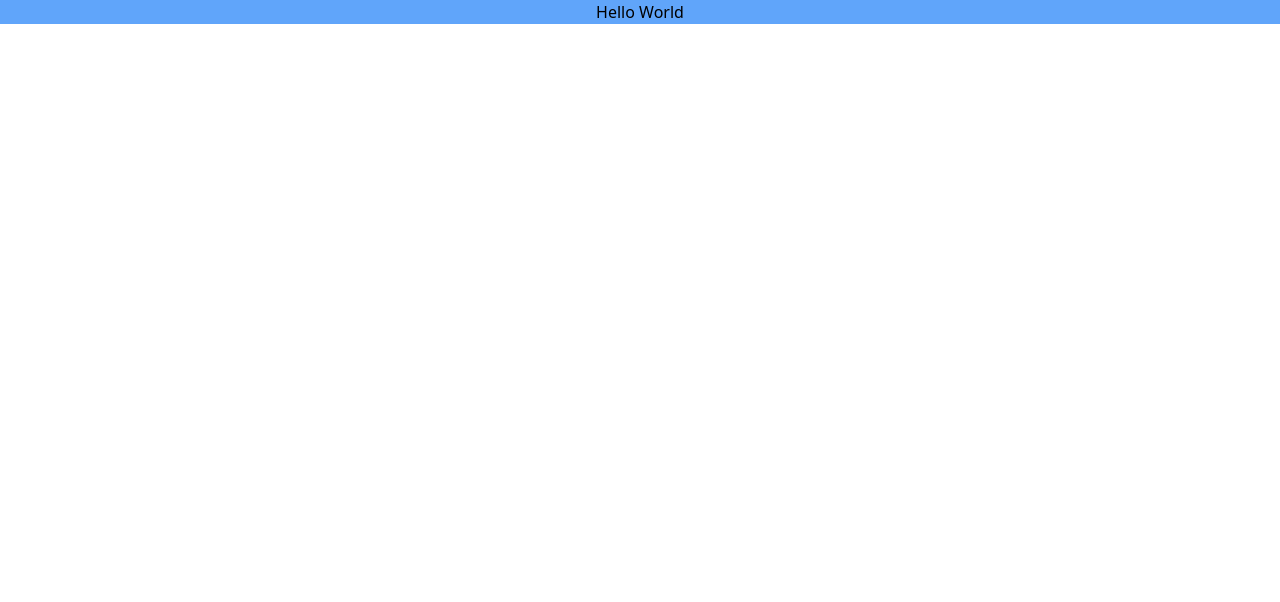
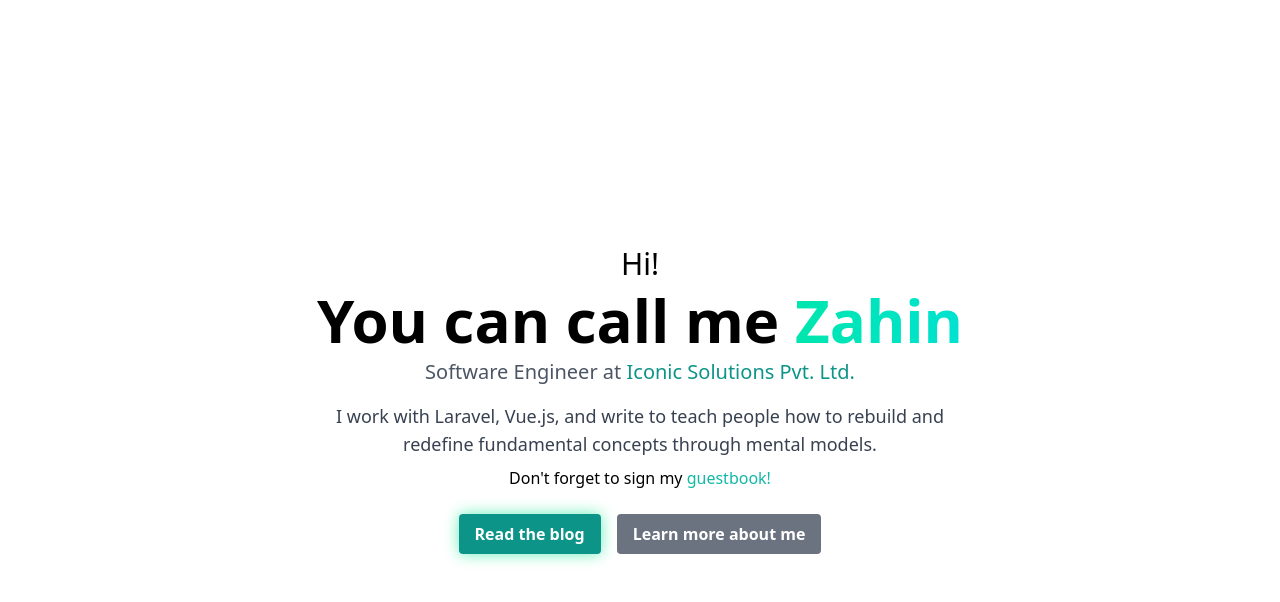
Before and after one commit to IsHereZahin/Tailwind-CSS, a website built with Vite: page index.html in a window 1280 px wide. Built offline with nearby package versions, Linux system fonts and the light colour scheme.

Commit message:
hero page design

```diff
--- a/index.html
+++ b/index.html
@@ -3,10 +3,54 @@
 <head>
     <meta charset="UTF-8">
     <meta name="viewport" content="width=device-width, initial-scale=1.0">
-    <title>Learning Tailwind CSS</title>
+    <title>Portfolio Page</title>
     <link rel="stylesheet" href="./css/tailwind.css">
+    <style>
+        .glow-button {
+            box-shadow: 0px 0px 15px rgba(0, 230, 142, 0.6);
+        }
+        .gradient-text {
+            background: linear-gradient(90deg, #00e6ad, #00E2D1);
+            -webkit-background-clip: text;
+            -webkit-text-fill-color: transparent;
+        }
+        a:hover {
+            text-decoration: underline;
+        }
+        a:focus, .glow-button:focus {
+            outline: 2px solid #00e6ad;
+        }
+    </style>
 </head>
-<body>
-    <h1 class="bg-blue-400 text-center">Hello World</h1>
+<body class="bg-white text-black dark:bg-gray-900 dark:text-white font-sans transition duration-500">
+    <div class="min-h-screen flex flex-col justify-center items-center p-8">
+        <div class="text-center">
+            <p class="text-2xl md:text-3xl">Hi!</p>
+            <h1 class="text-4xl md:text-6xl font-bold mt-2">You can call me <span class="gradient-text">Zahin</span></h1>
+            <p class="text-xl text-gray-600 dark:text-gray-400 mt-2">Software Engineer at
+                <a href="https://isherezahin.vercel.app/" class="text-teal-600 hover:text-teal-700 dark:hover:text-teal-500 dark:text-teal-400">Iconic Solutions Pvt. Ltd.</a>
+            </p>
+
+            <p class="text-lg text-gray-700 dark:text-gray-300 mt-4 max-w-2xl mx-auto">
+                I work with Laravel, Vue.js, and write to teach people how to rebuild and redefine fundamental concepts through mental models.
+            </p>
+
+            <p class="mt-2">
+                Don't forget to sign my
+                <a href="https://isherezahin.vercel.app/" class="text-teal-500 hover:text-teal-600 dark:hover:text-teal-500 dark:text-teal-400">guestbook!</a>
+            </p>
+
+            <div class="mt-6 flex justify-center gap-4">
+                <a href="https://isherezahin.vercel.app/"
+                    class="px-4 py-2 bg-teal-600 text-white font-semibold rounded hover:bg-teal-500 glow-button dark:bg-teal-400 dark:text-gray-800 transition duration-300">
+                    Read the blog
+                </a>
+                <a href="https://isherezahin.vercel.app/"
+                    class="px-4 py-2 bg-gray-500 text-white font-semibold rounded hover:bg-gray-600 dark:bg-gray-600 dark:hover:bg-gray-700 dark:text-white transition duration-300">
+                    Learn more about me
+                </a>
+            </div>
+        </div>
+    </div>
 </body>
 </html>
```
